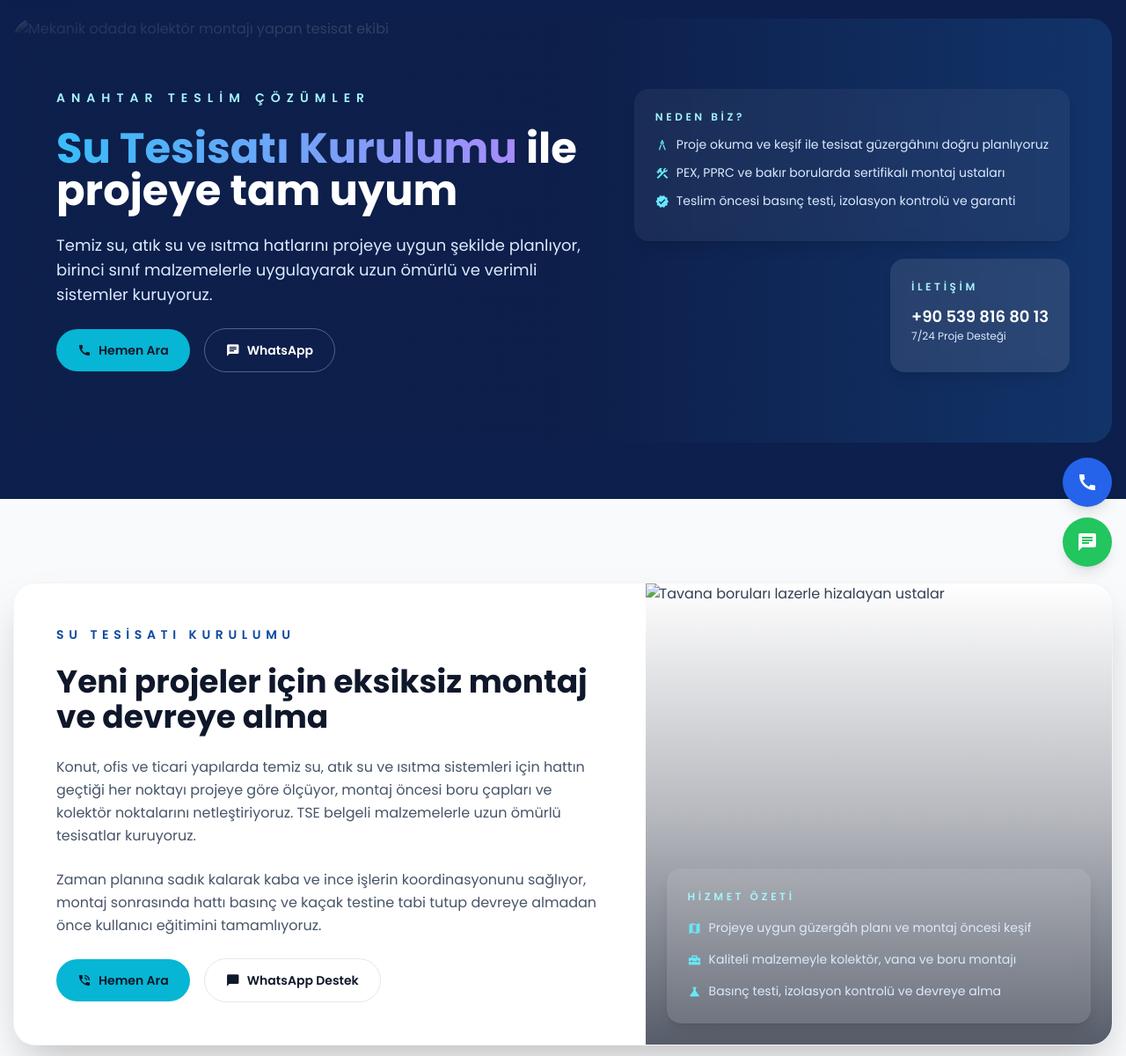
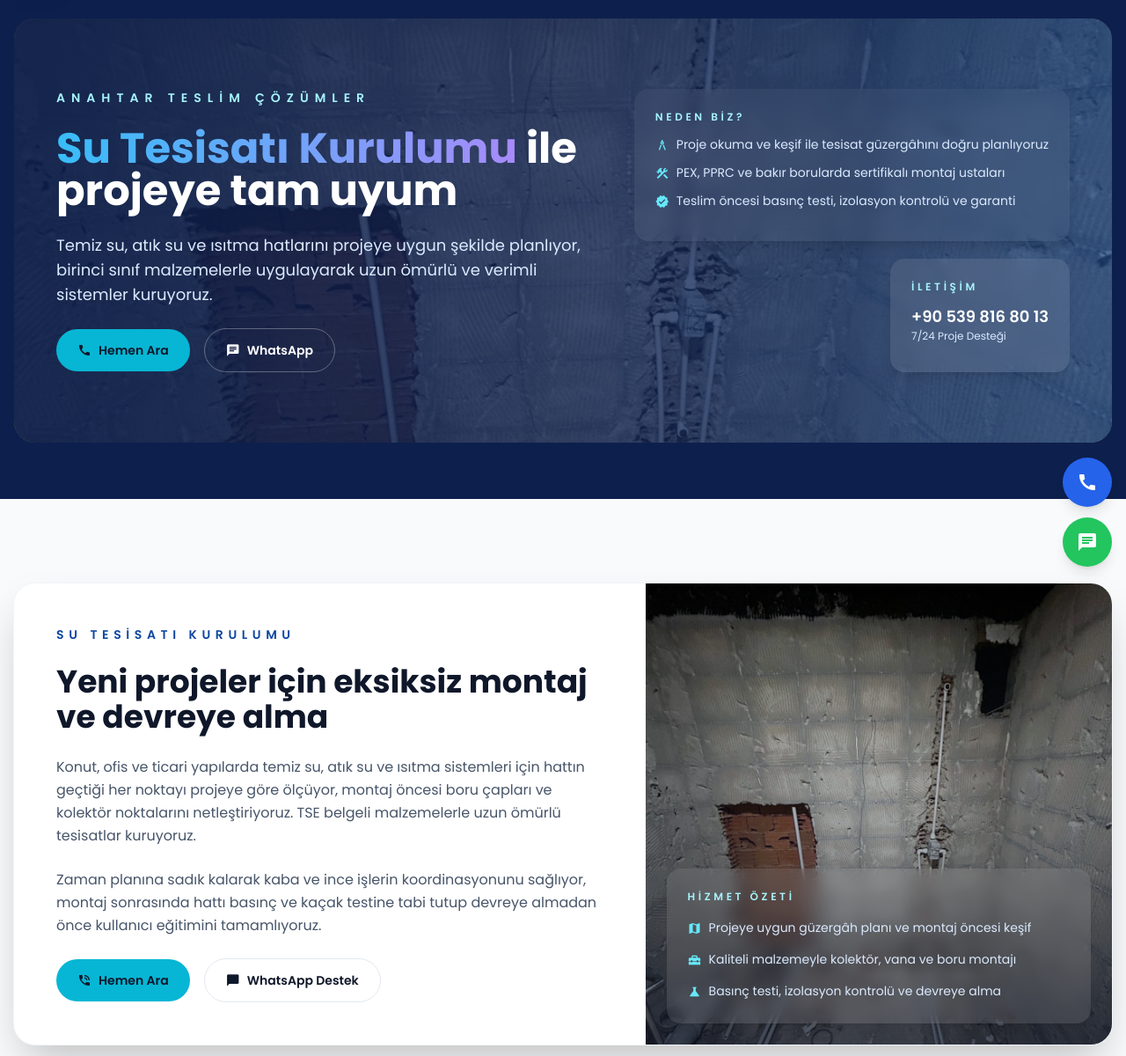
Before and after one commit to emrekndmr19-art/dmtesisat, a plain HTML site: page sutesisatikurulumu.html in a window 1280 px wide. Shown: the part 140-1340 px from the top of the page at 88% size. Drawn offline with nearby package versions, Linux system fonts and the light colour scheme.

Commit message:
Update sutesisatikurulumu.html

```diff
--- a/sutesisatikurulumu.html
+++ b/sutesisatikurulumu.html
@@ -98,7 +98,7 @@
           <div class="relative overflow-hidden rounded-3xl bg-slate-900/30">
             <img
               class="absolute inset-0 h-full w-full object-cover"
-              src="assets/sutesisatıkurulum.png"
+              src="assets/sutesisatkurulum.png"
               alt="Mekanik odada kolektör montajı yapan tesisat ekibi"
             />
             <div class="absolute inset-0 bg-gradient-to-r from-[#0d1f4c]/90 via-[#0d1f4c]/80 to-[#143d7a]/70"></div>
@@ -207,7 +207,7 @@
           <div class="relative h-full min-h-[320px]">
             <img
               class="absolute inset-0 h-full w-full object-cover"
-              src="assets/sutesisatıkurulum.png"
+              src="assets/sutesisatkurulum.png"
               alt="Tavana boruları lazerle hizalayan ustalar"
             />
             <div class="absolute inset-0 bg-gradient-to-t from-slate-900/70 via-slate-900/30 to-transparent"></div>
```
